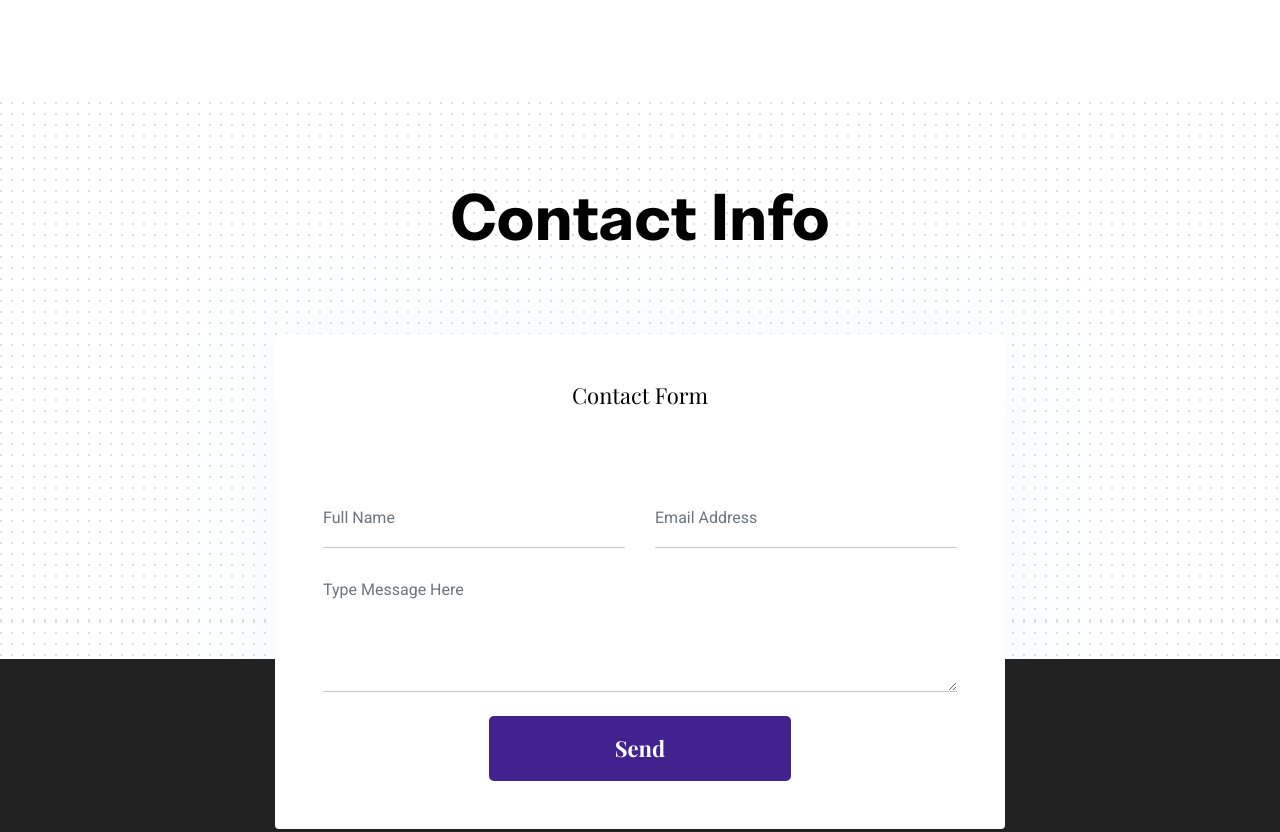
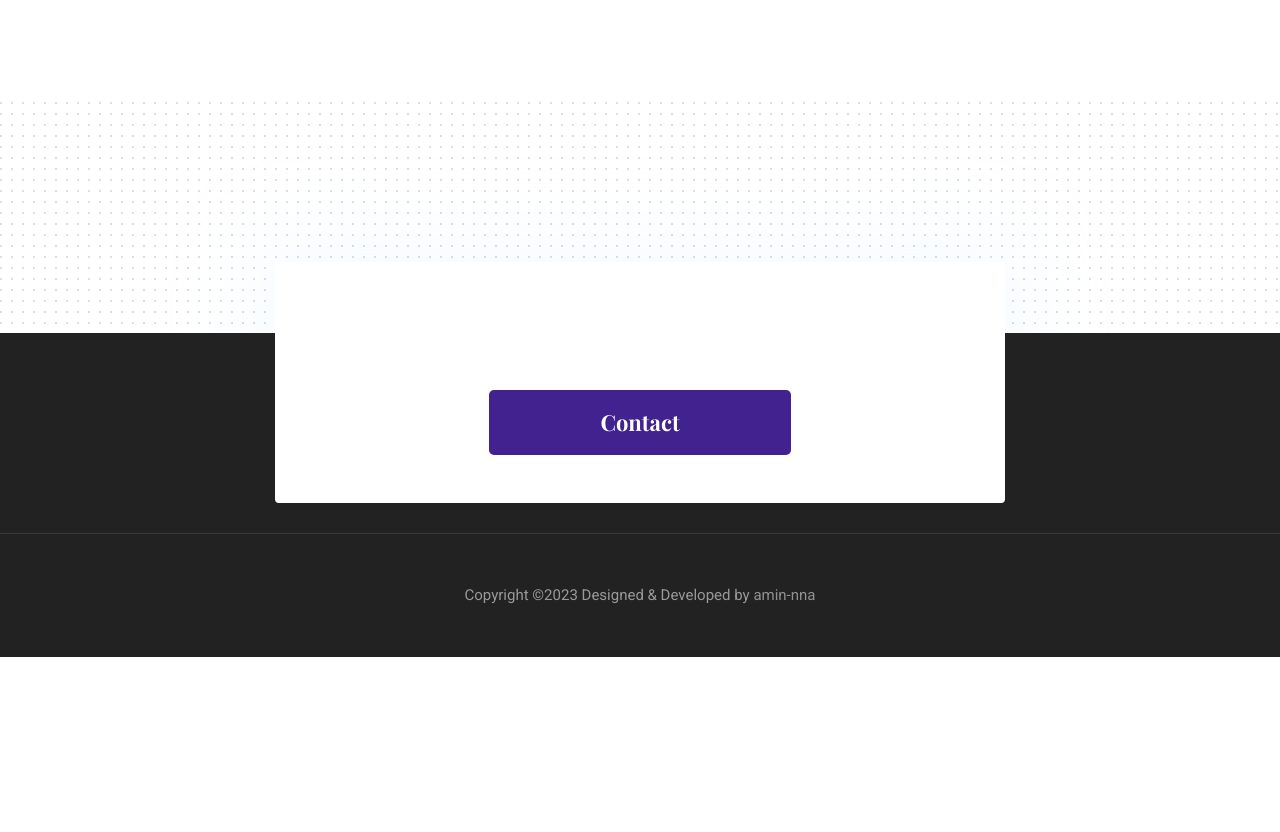
Before and after one commit to amin-nna/amin-nna.github.io, a website: page interests.html in a window 1280 px wide. Shown: the part 1745-2577 px from the top of the page. After the commit the page ends 2402 px from the top, so only its background shows below. Drawn offline with nearby package versions, Linux system fonts and the light colour scheme.

Commit message:
Update contact in projects and interests

```diff
--- a/interests.html
+++ b/interests.html
@@ -187,30 +187,20 @@
 </section>
 <!-- /portfolio -->
 
+<!-- contact -->
+<section class="section section-on-footer" data-background="images/backgrounds/bg-dots.png">
 
-<!-- contact -->
-<section class="section section-on-footer" data-background="../images/backgrounds/bg-dots.png">
   <div class="container">
     <div class="row">
       <div class="col-12 text-center">
-        <h2 class="section-title">Contact Info</h2>
+        <h2 class="section-title"></h2>
       </div>
       <div class="col-lg-8 mx-auto">
         <div class="bg-white rounded text-center p-5 shadow-down">
-          <h4 class="mb-80">Contact Form</h4>
-          <form action="#" class="row">
-            <div class="col-md-6">
-              <input type="text" id="name" name="name" placeholder="Full Name" class="form-control px-0 mb-4">
-            </div>
-            <div class="col-md-6">
-              <input type="email" id="email" name="email" placeholder="Email Address" class="form-control px-0 mb-4">
-            </div>
-            <div class="col-12">
-              <textarea name="message" id="message" class="form-control px-0 mb-4"
-                        placeholder="Type Message Here"></textarea>
-            </div>
+          <h4 class="mb-80"></h4>
+          <form action="mailto:aaminnnaa@gmail.com" method="post" enctype="text/plain" class="row">
             <div class="col-lg-6 col-10 mx-auto">
-              <button class="btn btn-primary w-100">send</button>
+              <button class="btn btn-primary w-100">Contact</button>
             </div>
           </form>
         </div>
@@ -219,8 +209,6 @@
   </div>
 </section>
 <!-- /contact -->
-
-
 <!-- footer -->
 <footer class="bg-dark footer-section">
   <div class="border-top text-center border-dark py-5">
```
Also changed, not shown: interests/i1.html (+6 -16 lines), interests/i2.html (+6 -15 lines), interests/i3.html (+6 -16 lines), interests/i4.html (+6 -15 lines), projects.html (+6 -17 lines), projects/p1.html (+6 -17 lines), projects/p2.html (+6 -16 lines), projects/p3.html (+6 -16 lines), projects/p4.html (+6 -18 lines).
